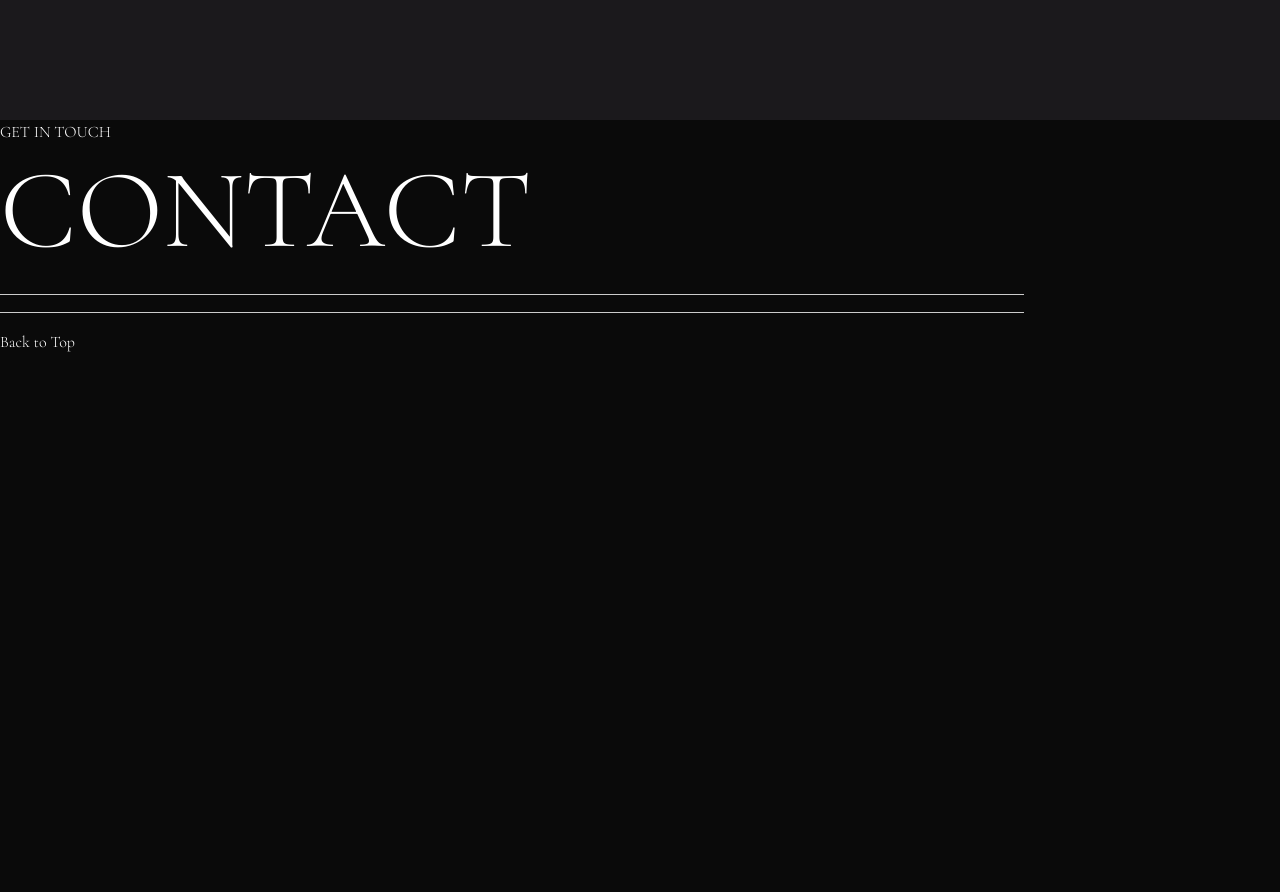
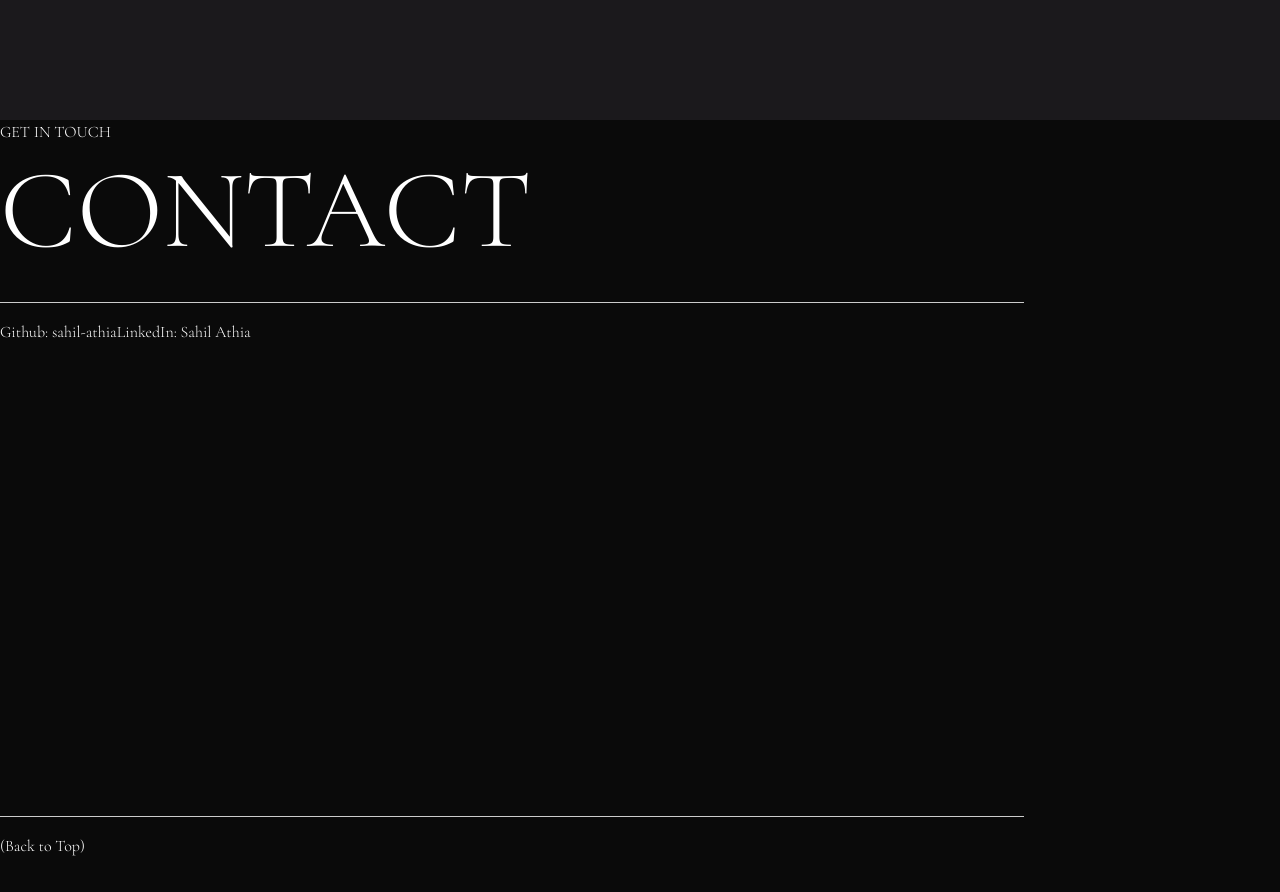
Before and after one commit to sahil-athia/personal-website, a React (Create React App) app: page / in a window 1280 px wide. Shown: the part 3240-4132 px from the top of the page. Built offline with nearby package versions, Linux system fonts and the light colour scheme.

Commit message:
add AOS to contact page

```diff
--- a/src/pages/Contact.jsx
+++ b/src/pages/Contact.jsx
@@ -16,16 +16,28 @@ export default function Contact(props) {
 
   return (
     <div className="contact-box" ref={props.contactPage}>
-      <span>GET IN TOUCH</span>
-      <h1 className="contact-header">CONTACT</h1>
+      <span data-aos="fade-up" data-aos-duration="1000">GET IN TOUCH</span>
+
+      <h1 className="contact-header" data-aos="fade-up" data-aos-duration="1000">CONTACT</h1>
+
       <hr className={`line-1 ${isVisible ? 'slide' : ''}`} ref={domRef}></hr>
-      <div>
-        <div></div>
-        <div></div>
-        <div></div>
+
+      <div className="contact-info" data-aos="fade-up" data-aos-duration="1000">
+        <div data-aos="fade-up" data-aos-duration="1000">
+          <span>Github: sahil-athia</span>
+          <span>LinkedIn: Sahil Athia</span>
+        </div>
+        <div data-aos="fade-up" data-aos-duration="2000"></div>
       </div>
+
       <hr className={`line-2 ${isVisible ? 'slide' : ''}`} ref={domRef}></hr>
-      <span className="scroll-top" onClick={props.scrollToTop}>Back to Top</span>
+
+      <span
+        className="scroll-top"
+        onClick={props.scrollToTop}
+        >
+        (Back to Top)
+      </span>
     </div>
   )
 }
--- a/src/pages/Contact.scss
+++ b/src/pages/Contact.scss
@@ -3,6 +3,9 @@
   height: 100vh;
   color: white;
   font-family: 'Cormorant Garamond', serif;
+  display: flex;
+  flex-direction: column;
+
 
   .contact-header {
     font-size: 700%;
@@ -16,14 +19,18 @@
     border-top: 1px solid #ccc;
     margin: 1em 0;
     padding: 0;
-    transition: width 1s ease;
+    transition: width 1.5s ease;
   }
 
   .line-1.slide, .line-2.slide {
     width: 80vw;
   }
 
+  .contact-info {
+    height: 60%;
 
+
+  }
 
   .line-2 {
     display: block;
@@ -33,7 +40,7 @@
     border-top: 1px solid #ccc;
     margin: 1em 0;
     padding: 0;
-    transition: width 1s ease;
+    transition: width 2.5s ease;
   }
 
   .scroll-top {
```
